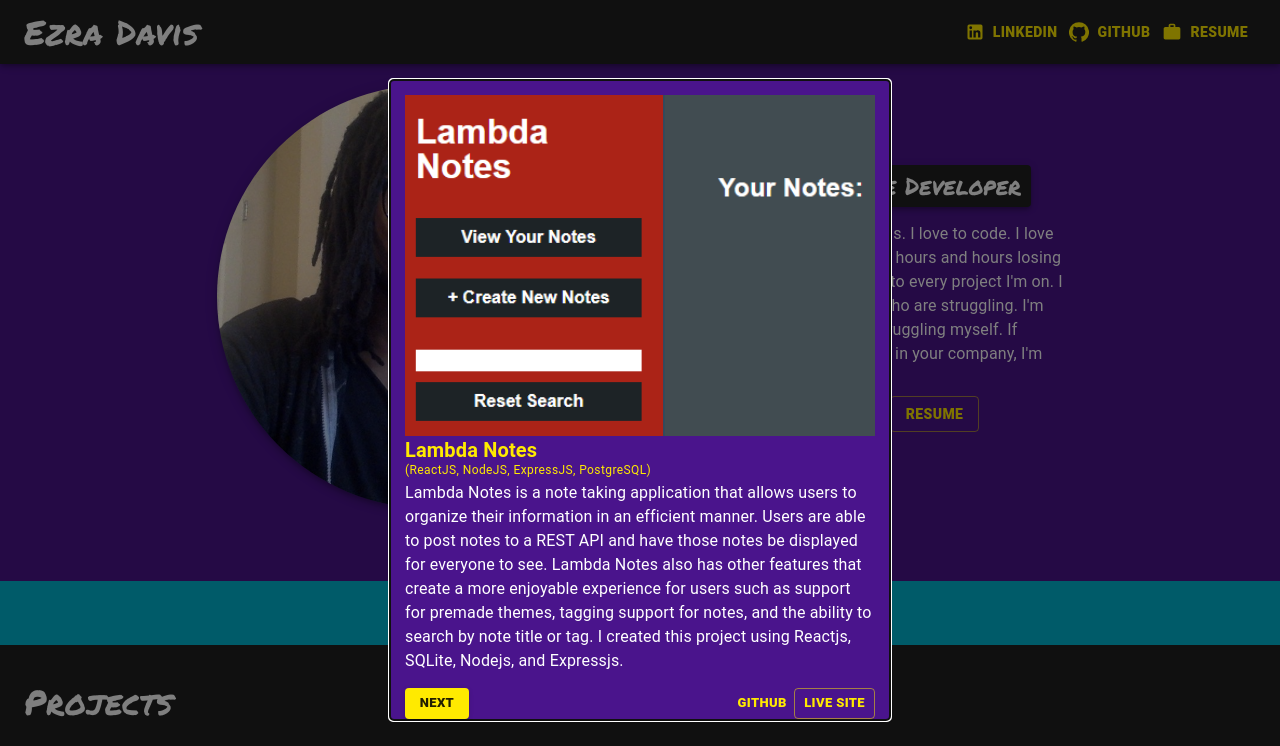
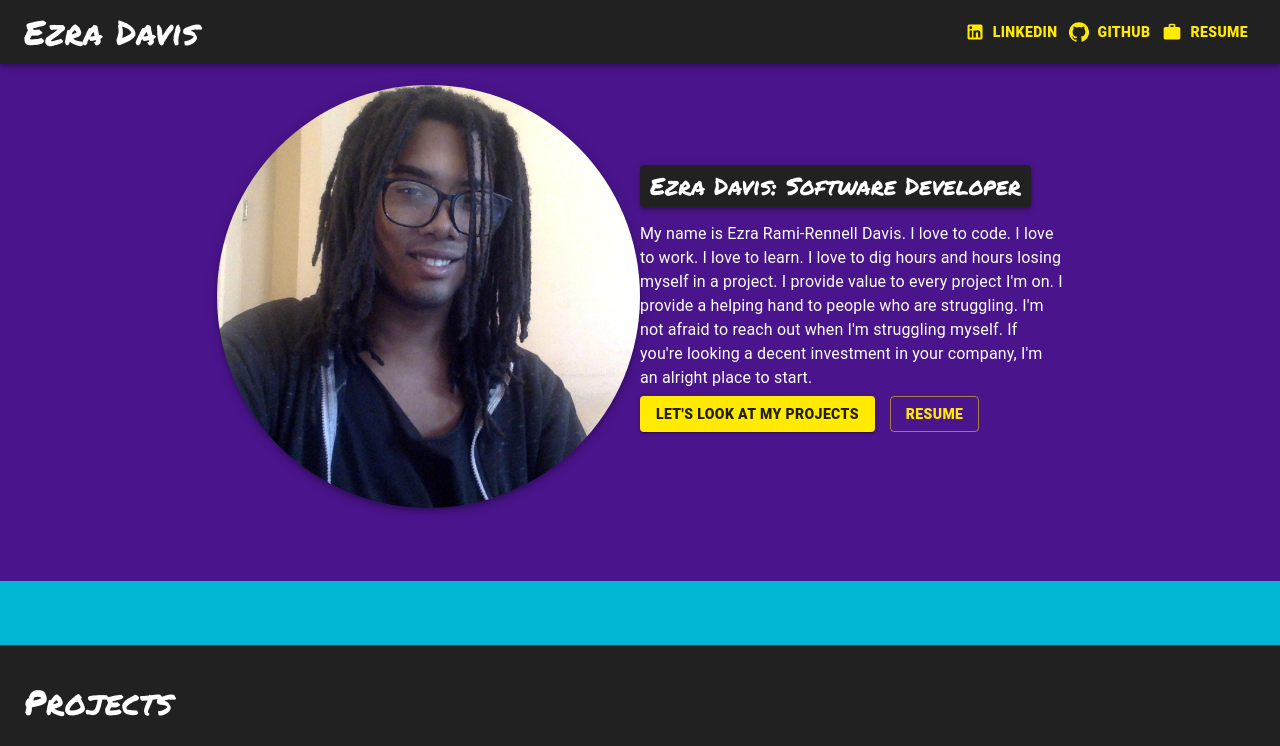
Before and after one commit to easyra/portfoliov2, a Gatsby site: page / in a window 1280 px wide. Shown: the top 746 px of the page. Built offline with nearby package versions, Linux system fonts and the light colour scheme; Gatsby itself is replaced by a stand-in of ours.

Commit message:
fixed bug

```diff
--- a/src/component/Home/About.jsx
+++ b/src/component/Home/About.jsx
@@ -6,7 +6,7 @@ import projectsdata from "../Projects/projectsdata"
 import ProjectModal from "../Projects/ProjectModal"
 const About = () => {
   const classes = useStyles()
-  const [open, setOpen] = useState(true)
+  const [open, setOpen] = useState(false)
   return (
     <>
       <Grid
```
